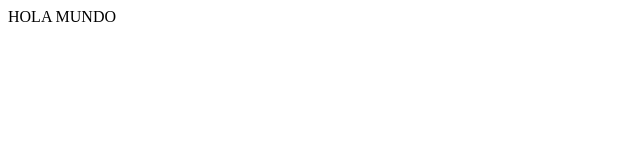
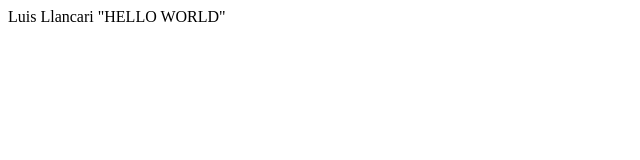
Before and after one commit to LuisLlancari/duo, a plain HTML site: page index.html in a window 1280 px wide. Shown: the whole page, without its empty margins (0-640 px from the left). Drawn offline with Linux system fonts and the light colour scheme.

Commit message:
cambio 2

```diff
--- a/index.html
+++ b/index.html
@@ -7,6 +7,6 @@
     <title>Document</title>
 </head>
 <body>
-    <div> HOLA MUNDO</div>
+    <div> Luis Llancari "HELLO WORLD"</div>
 </body>
 </html>
```
